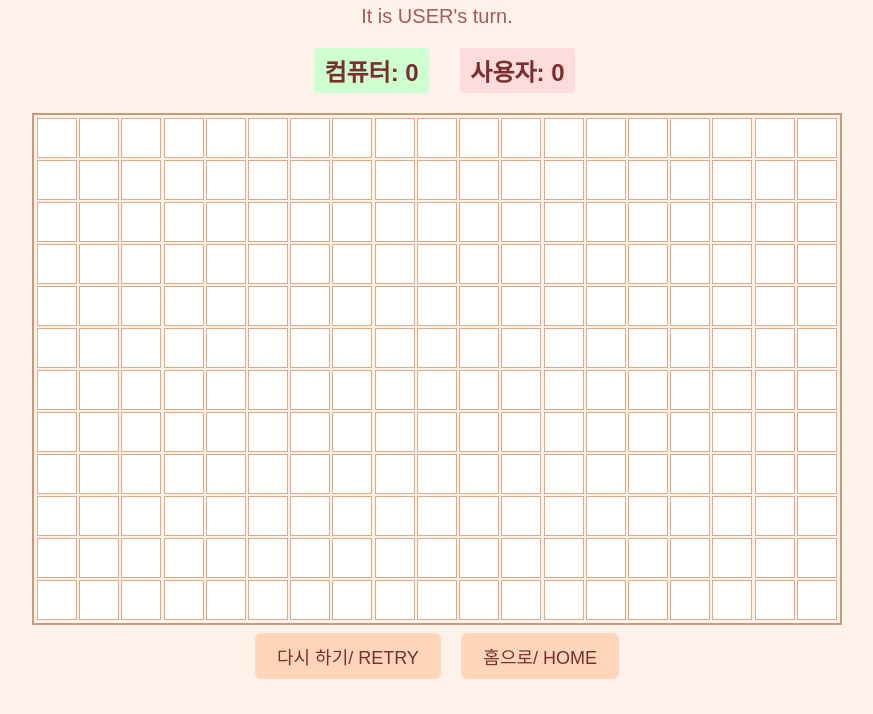
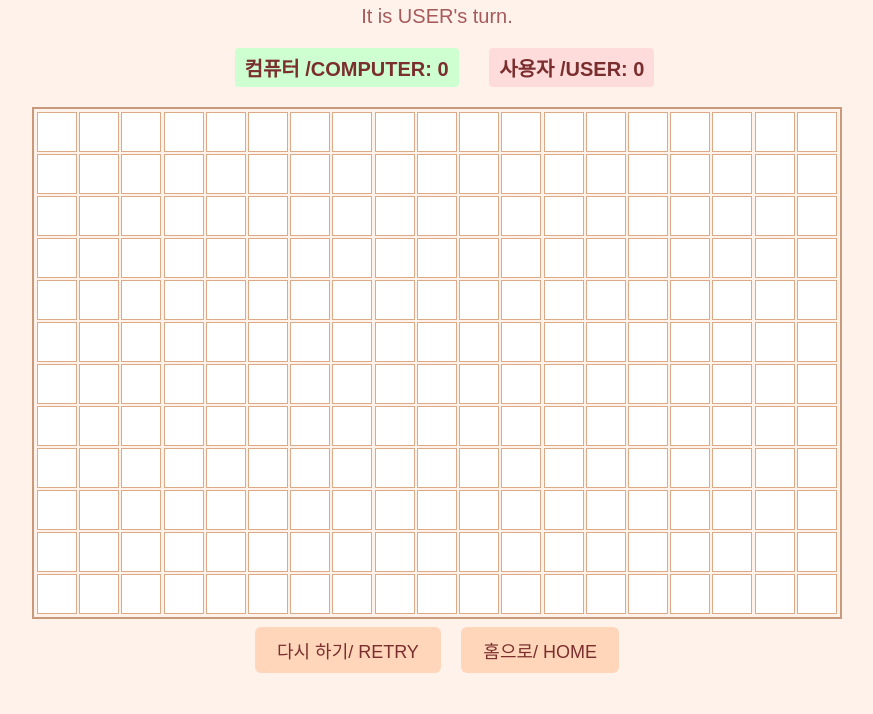
Before and after one commit to soosoohan/mong, a plain HTML site: page bot_eng.html in a window 1280 px wide. Shown: the part 86-800 px from the top of the page, without its empty margins (203-1076 px from the left). Drawn offline with Linux system fonts and the light colour scheme.

Commit message:
Update bot_eng.html

```diff
--- a/bot_eng.html
+++ b/bot_eng.html
@@ -46,7 +46,7 @@
   }
 
   .score-display {
-    font-size: 24px;
+    font-size: 20px;
     font-weight: bold;
     color: #7A2E2E;
     margin: 20px 0;
@@ -179,7 +179,7 @@
     <div id="currentTurn"></div>
 
 <div class="score-display">
-  <span class="score-computer">컴퓨터: <span id="computerScoreNum">0</span></span>  <span class="score-user">사용자: <span id="userScoreNum">0</span></span>
+  <span class="score-computer">컴퓨터 /COMPUTER: <span id="computerScoreNum">0</span></span>  <span class="score-user">사용자 /USER: <span id="userScoreNum">0</span></span>
 </div>
 
 <div id="game"></div>
```
